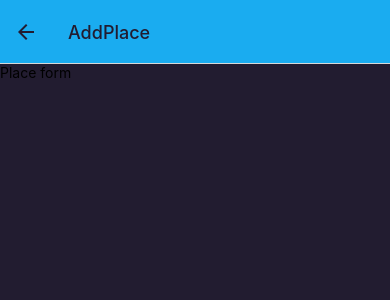
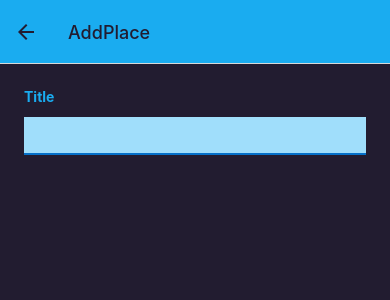
Before and after one commit to Dev-Harmattan/React-native-favorite-app, a React Native app: screen /AddPlace in a window 390 px wide. Shown: the top 300 px of the page. Built offline with nearby package versions, Linux system fonts and the light colour scheme.

Commit message:
Add form text input

```diff
--- a/components/PlaceForm.js
+++ b/components/PlaceForm.js
@@ -1,6 +1,42 @@
-import {View, Text} from 'react-native';
+import { useState } from 'react';
+import { View, Text, ScrollView, TextInput, StyleSheet } from 'react-native';
+import { Colors } from '../constants/colors';
 export const PlaceForm = () => {
-  return <View>
-    <Text>Place form</Text>
-  </View>
-}
+  const [inputValue, setInputValue] = useState('');
+  const inputChangeHandler = (enteredValue) => {
+    setInputValue(enteredValue);
+  };
+  return (
+    <ScrollView style={styles.form}>
+      <View>
+        <Text style={styles.label}>Title</Text>
+        <TextInput
+          style={styles.input}
+          onChangeText={inputChangeHandler}
+          value={inputValue}
+        />
+      </View>
+    </ScrollView>
+  );
+};
+
+const styles = StyleSheet.create({
+  form: {
+    flex: 1,
+    padding: 24,
+  },
+  label: {
+    fontWeight: 'bold',
+    color: Colors.primary500,
+    marginBottom: 4,
+  },
+  input: {
+    fontSize: 16,
+    marginVertical: 8,
+    paddingVertical: 8,
+    paddingHorizontal: 4,
+    backgroundColor: Colors.primary100,
+    borderBottomWidth: 2,
+    borderBottomColor: Colors.primary700,
+  },
+});
```
